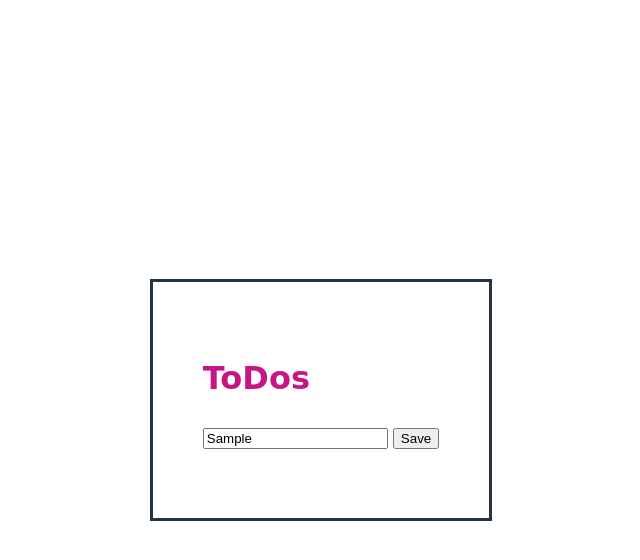
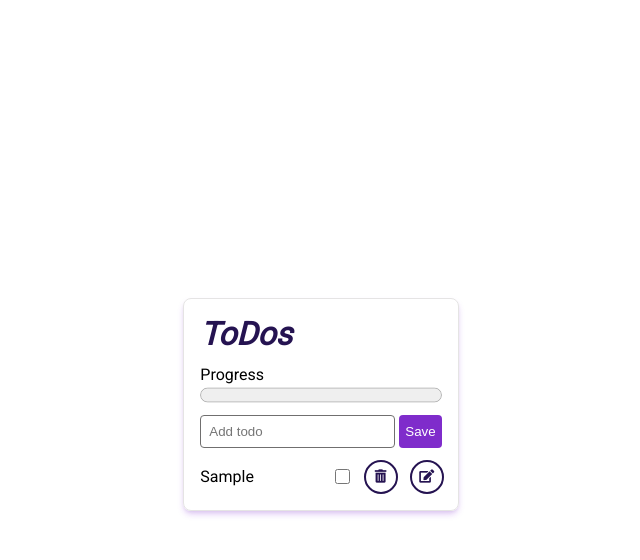
Before and after one commit to Nonderi/todos, a website built with Vite: page index.html in a window 1280 px wide. Both pictures are taken after typing "Sample" into the empty fields and a click on the button "Save". Shown: the whole page, without its empty margins (319-959 px from the left). Built offline with nearby package versions, Linux system fonts and the light colour scheme.

Commit message:
Readme file

```diff
--- a/index.html
+++ b/index.html
@@ -1,23 +1,39 @@
-<html>
+<!DOCTYPE html>
+<html lang="en">
   <head>
-  <meta charset="UTF-8">
-  <meta name="viewport"
-        content="width=device-width, user-scalable=no, initial-scale=1.0, maximum-scale=1.0, minimum-scale=1.0">
-  <meta http-equiv="X-UA-Compatible" content="ie=edge">
+    <meta charset="UTF-8" />
+    <meta
+      name="viewport"
+      content="width=device-width, user-scalable=no, initial-scale=1.0, maximum-scale=1.0, minimum-scale=1.0"
+    />
+    <meta http-equiv="X-UA-Compatible" content="ie=edge" />
     <title>Document</title>
-  <link rel="stylesheet" href="style.css">
-  <link rel="stylesheet" href="https://cdnjs.cloudflare.com/ajax/libs/font-awesome/5.15.4/css/all.min.css">
+    <link rel="stylesheet" href="style.css" />
+    <link
+      rel="stylesheet"
+      href="https://cdnjs.cloudflare.com/ajax/libs/font-awesome/5.15.4/css/all.min.css"
+    />
+    <link rel="preconnect" href="https://fonts.googleapis.com" />
+    <link rel="preconnect" href="https://fonts.gstatic.com" crossorigin />
+    <link rel="preconnect" href="https://fonts.googleapis.com" />
+    <link rel="preconnect" href="https://fonts.gstatic.com" crossorigin />
+    <link
+      href="https://fonts.googleapis.com/css2?family=Roboto:wght@100;400&display=swap"
+      rel="stylesheet"
+    />
   </head>
-<body>
-<div class="container">
+  <body class="app">
+    <div class="app-content">
       <h1 class="headline">ToDos</h1>
+      <label
+        >Progress
+        <progress id="progress-bar" value="" max="100"></progress>
+      </label>
       <form id="new-todo">
-    <input id="input" type="text" placeholder="Add todo">
+        <input id="input" type="text" placeholder="Add todo" />
         <button id="button" type="submit">Save</button>
       </form>
-  <ul id="todos">
-
-  </ul>
+      <ul id="todos"></ul>
     </div>
   </body>
   <script src="index.js"></script>
--- a/index.js
+++ b/index.js
@@ -1,104 +1,94 @@
-//import "./style.css";
-/*import { setupTodos } from "./todos.js";
+const input = document.getElementById("input");
+const form = document.getElementById("new-todo");
+const ul = document.getElementById("todos");
 
-document.querySelector("#app").innerHTML = `
-  <div>
-  </div>
-`;
+const progress = document.getElementById("progress-bar");
 
-setupTodos(document.querySelector("#counter")); */
+//document.body.style.background =
 
-const input = document.getElementById("input");
-const todos = document.getElementById("todos");
-const form = document.getElementById("new-todo");
-let todosList = [];
 form.addEventListener("submit", (e) => {
   e.preventDefault();
   handleCreateTodo();
 });
 
+getAllTodos().forEach(createTodoListItem);
+updateProgress();
 function getAllTodos() {
-  todosList = JSON.parse(localStorage.getItem("tasks"));
-  if (todosList === null) {
-    todosList = [];
-  }
-  // Read todos from local storage
-  // If there is no todos in localStorage return empty array
-  // If there is todos in localStorage parse them to javascript list then return the list of todos
+  return JSON.parse(localStorage.getItem("tasks")) ?? [];
 }
 
-function setTodos(todos) {
+function setTodos(todosList) {
   localStorage.setItem("tasks", JSON.stringify(todosList));
-  // Stringify todos list to JSON
-  // Save them to localStorage
-}
-
-// When application starts
-// Read all todos from localStorage
-// Create html elements from each todo using `createTodoListItem`
-function createTodoListItem(todo) {
-  const { id, isDone, text } = todo;
-  const li = document.createElement("li");
-  const button = document.createElement("button");
-  button.onclick = () => {
-    li.remove();
-    removeTodo(id);
-  };
-  // Create list item with text, remove button, and checkbox
-  // On checkbox change update todo's `isDone` (also from localStorage)
-  // On remove click, remove todo from UI and locale storage
-  // Append the list item to the todo html list
+  updateProgress();
 }
 
 function createTodo(text) {
-  const todo = {
-    id: Math.random(),
+  const number = Math.random();
+  let todo = {
+    id: number,
     text,
     isDone: false,
   };
+  const todosList = getAllTodos();
   todosList.push(todo);
-  setTodos(JSON.stringify(todosList));
-  // Create new todo with unique id with isDone false
-  // Store getAllTodos from local storage
-  // push the todo from list of todos
-  // setTodos with the updated list
-  // Return the newly created todo
-  //localStorage.setItem(key, value);
+  setTodos(todosList);
+  return todo;
 }
 function removeTodo(id) {
-  let todos = localStorage.getAllItems(JSON.parse(todos));
-  for (let i = 0; i < localStorage.length; i++) {
-    let key = localStorage.key[i];
-    let value = localStorage.getItem(key);
-    if (value.id === id) {
-      localStorage.remove(value);
-      localstorage.setItem(JSON.stringify(todos));
-    }
-  }
-  // getAllTodos and remove the todo that has the given id
-  // setTodos with the list that no longer has the todo with given id
+  const todosList = getAllTodos();
+  let todoIndex = todosList.findIndex((item) => item.id === id);
+  todosList.splice(todoIndex, 1);
+  setTodos(todosList);
 }
 function toggleTodo(id) {
-  // getAllTodos and toggle its isDone
-  // setTodos with the list that has the updated todo
+  const todosList = getAllTodos();
+  let item = todosList.find((item) => item.id === id);
+  item.isDone = !item.isDone;
+  setTodos(todosList);
 }
 
 function handleCreateTodo() {
   const todo = createTodo(input.value);
   createTodoListItem(todo);
   input.value = "";
-  /*const li = document.createElement("li");
-  li.className = "row";
-  li.innerText = input.value;h
+}
+
+function createTodoListItem(todo) {
+  const { id, isDone, text } = todo;
+  const li = document.createElement("li");
+  //li.className = "flex-container";
+  const span = document.createElement("span");
+  span.className = "todo-text";
+  span.innerText = text;
+  const inputCheckbox = document.createElement("input");
+  inputCheckbox.className = "checkbox-style";
+  inputCheckbox.type = "checkbox";
+  inputCheckbox.checked = isDone;
+  inputCheckbox.onchange = () => {
+    toggleTodo(id);
+  };
 
   const deleteButton = document.createElement("button");
   deleteButton.className = "fas fa-trash-alt delete-button icon-button";
-  deleteButton.onclick = li.remove;
+  deleteButton.onclick = () => {
+    li.remove();
+    removeTodo(id);
+  };
 
   const updateButton = document.createElement("button");
   updateButton.className = "fas fa-edit edit-button icon-button";
+  updateButton.onclick = () => {
+    removeTodo(id);
+    input.value = li.innerText;
+    li.remove();
+  };
 
-  li.append(deleteButton, updateButton);
-  todos.append(li);
-  listOfTodos.push(input.value);*/
+  li.append(span, inputCheckbox, deleteButton, updateButton);
+  ul.append(li);
 }
+
+function updateProgress() {
+  const todosList = getAllTodos();
+  const done = todosList.filter((todo) => todo.isDone === true);
+  progress.value = (done.length / todosList.length) * 100 || 0;
+}
--- a/style.css
+++ b/style.css
@@ -1,79 +1,102 @@
 :root {
-  font-family: Inter, system-ui, Avenir, Helvetica, Arial, sans-serif;
-  line-height: 1.5;
-  font-weight: 400;
-
-  color-scheme: light dark;
-  color: rgba(255, 255, 255, 0.87);
-  background-color: #242424;
-
-  font-synthesis: none;
-  text-rendering: optimizeLegibility;
-  -webkit-font-smoothing: antialiased;
-  -moz-osx-font-smoothing: grayscale;
-  -webkit-text-size-adjust: 100%;
+  font-family: "Roboto", sans-serif;
+  --color-primary: rgb(127, 44, 203);
+  accent-color: var(--color-primary);
 }
 
-.headline{
-  font-family: "Lucida Handwriting", cursive, cursive;
-  color: mediumvioletred;
-
+ul {
+  list-style: none;
+  margin: 0;
+  padding: 0;
+}
+.app {
+  margin: 0;
+  display: grid;
+  justify-content: center;
+  align-content: center;
+  height: 100vh;
+  padding: 4px;
 }
 
-body {
-  justify-content: center;
+.app-content {
+  max-width: 500px;
+  border: 1px solid #e5e4e4;
+  border-radius: 8px;
+  display: grid;
+  gap: 12px;
+  box-shadow: 0 4px 6px -1px rgb(138 43 226/ 0.25),
+    0 2px 4px -2px rgb(0 0 0 / 0.1);
+  padding: 16px;
+}
+.headline {
+  font-style: italic;
   margin: 0;
-  display: flex;
-  place-items: center;
-  min-width: 320px;
-  min-height: 100vh;
+  color: rgb(37, 19, 81);
+}
+#progress-bar {
+  height: 30px;
+  width: 100%;
+  margin: -8px 0;
+}
+button[type="submit"] {
+  background-color: var(--color-primary);
+  color: white;
+  border: none;
+  border-radius: 4px;
 }
 
-.container{
-  border-style: solid;
-  padding: 50px;
+#new-todo {
+  display: grid;
+  grid-template-columns: 1fr max-content;
+  gap: 4px;
 }
-
-#new-todo{
-  font-size: large;
+input {
+  padding: 8px;
+  border-radius: 4px;
+  border: 1px solid #706f6f;
 }
-
+:focus {
+  outline-color: var(--color-primary);
+  outline-offset: 2px;
+}
+button {
+  background: none;
+}
+#todos {
+  gap: 16px;
+  display: grid;
+}
+li {
+  display: grid;
+  grid-template-columns: 1fr max-content max-content max-content;
+  align-items: center;
+  gap: 16px;
+}
+.todo-text {
+  overflow: hidden;
+  text-overflow: ellipsis;
+  white-space: break-spaces;
+}
+.checkbox-style {
+  height: 15px;
+  width: 15px;
+  margin: 0;
+}
 .icon-button {
-  border-style: none;
-  background-color: transparent;
+  height: 34px;
+  width: 34px;
+  display: flex;
+  justify-content: center;
+  align-items: center;
+  border-radius: 50%;
+  border: 2px solid currentColor;
+  margin: 0 -2px;
+  color: var(--color-primary);
 }
-
 .delete-button {
-  color: red;
+  color: rgb(37, 19, 81);
 }
 
 .edit-button {
-  color: darkblue;
+  color: rgb(37, 19, 81);
 }
-
-.tooltip .tooltiptext {
-  width: 120px;
-  top: 100%;
-  left: 50%;
-  margin-left: -60px; /* Use half of the width (120/2 = 60), to center the tooltip */
-}
-
-@media (prefers-color-scheme: light) {
-  :root {
-    color: #213547;
-    background-color: #ffffff;
-  }
-}
-
-#todos {
-  margin:0;
-  padding: 0;
-  text-indent: 0;
-}
-
-.row {
-  display: grid;
-  grid-template-columns: 1fr max-content max-content;
-  padding: 5px;
-  background-color: antiquewhite;
-}
```
Lines whose indentation alone changed are shown as unchanged.
